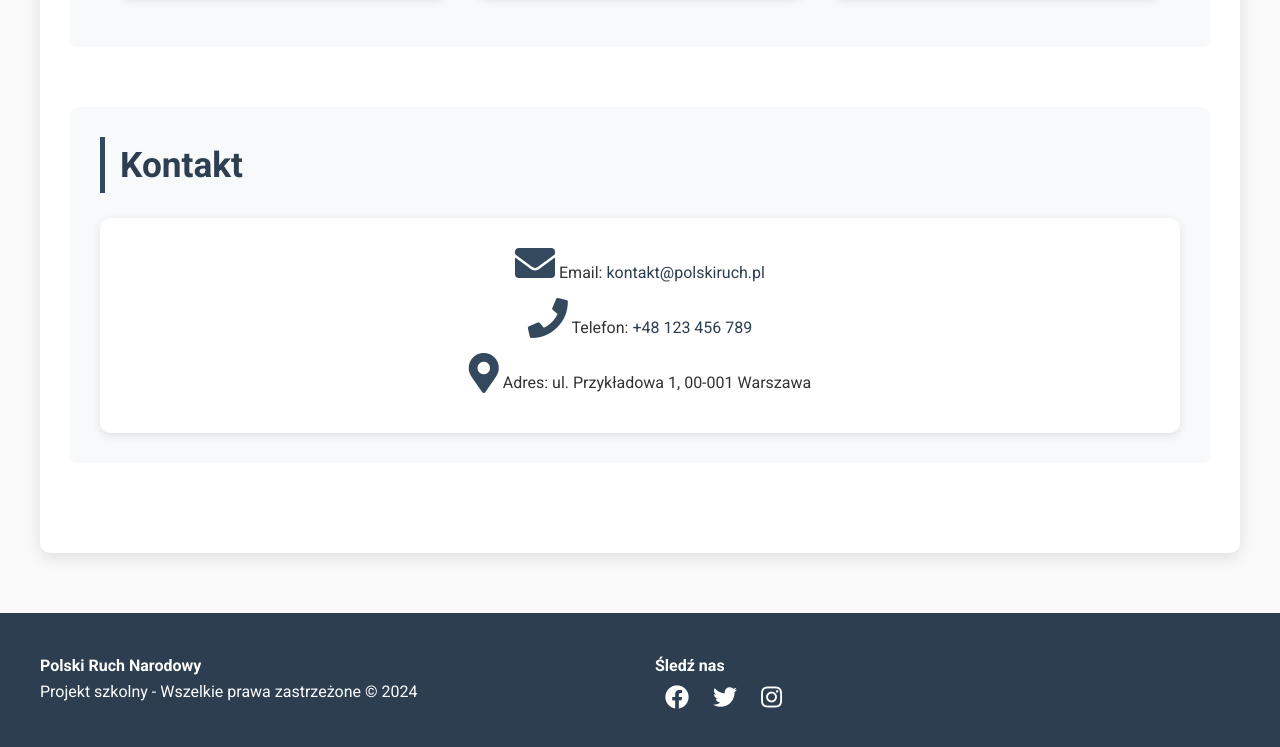
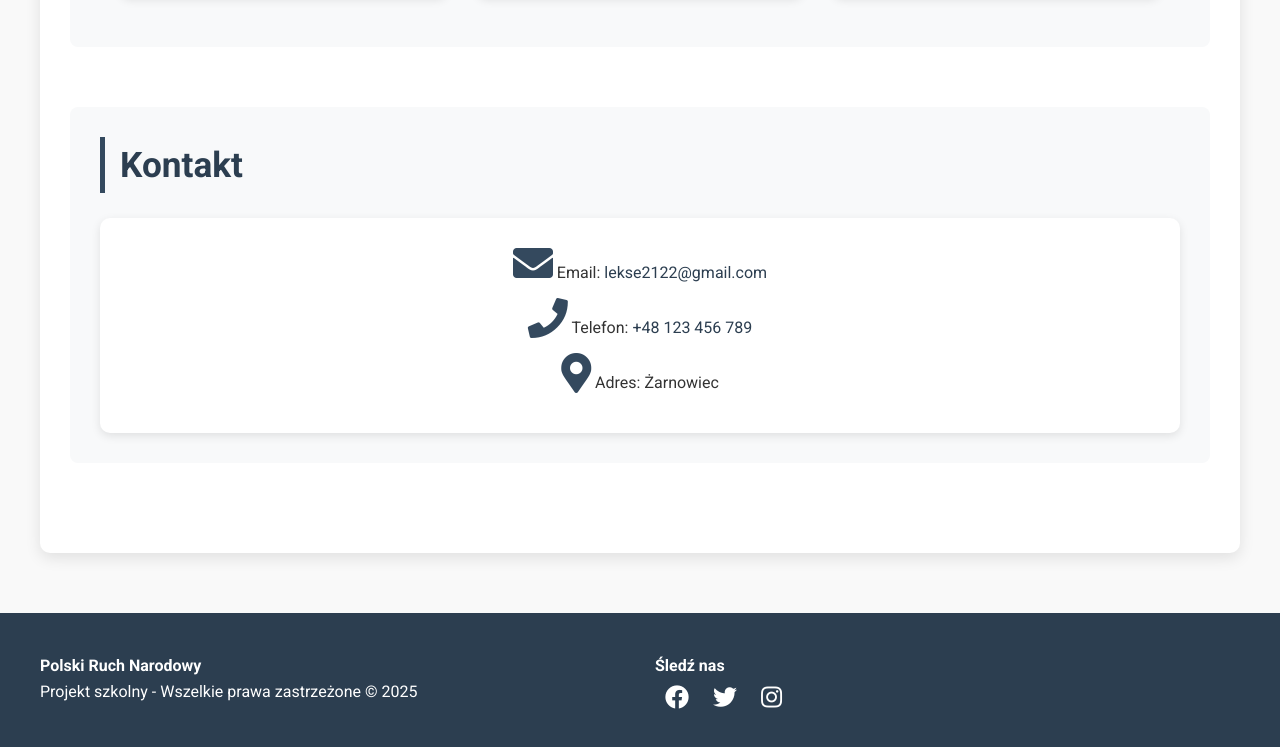
Before and after one commit to ZawertunZayka/PRN, a plain HTML site: page index.html in a window 1280 px wide. Shown: the part 1665-2412 px from the top of the page. Drawn offline with Linux system fonts and the light colour scheme.

Commit message:
Update index.html

```diff
--- a/index.html
+++ b/index.html
@@ -226,9 +226,9 @@
       <h2>Kontakt</h2>
       <div class="contact-info">
         <div class="card">
-          <p><i class="fas fa-envelope"></i> Email: <a href="mailto:kontakt@polskiruch.pl">kontakt@polskiruch.pl</a></p>
+          <p><i class="fas fa-envelope"></i> Email: <a href="mailto:kontakt@polskiruch.pl">lekse2122@gmail.com</a></p>
           <p><i class="fas fa-phone"></i> Telefon: <a href="tel:+48123456789">+48 123 456 789</a></p>
-          <p><i class="fas fa-map-marker-alt"></i> Adres: ul. Przykładowa 1, 00-001 Warszawa</p>
+          <p><i class="fas fa-map-marker-alt"></i> Adres: Żarnowiec</p>
         </div>
       </div>
     </section>
@@ -238,7 +238,7 @@
     <div class="footer-content">
       <div>
         <h4>Polski Ruch Narodowy</h4>
-        <p>Projekt szkolny - Wszelkie prawa zastrzeżone © 2024</p>
+        <p>Projekt szkolny - Wszelkie prawa zastrzeżone © 2025</p>
       </div>
       <div>
         <h4>Śledź nas</h4>
```
